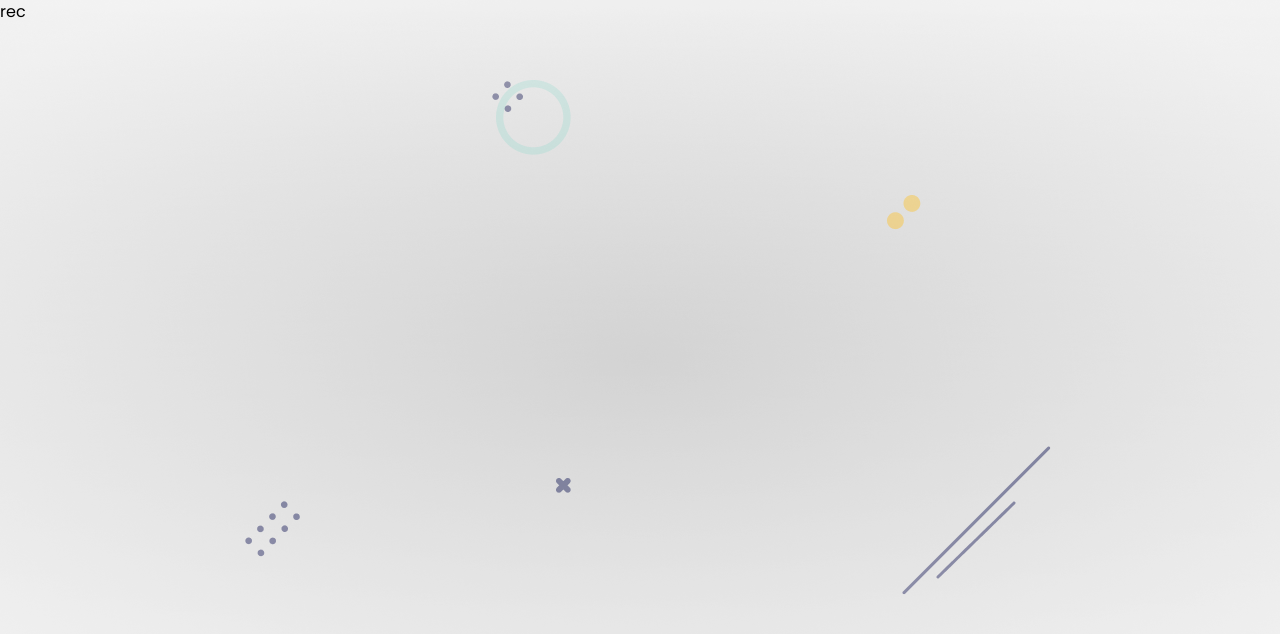
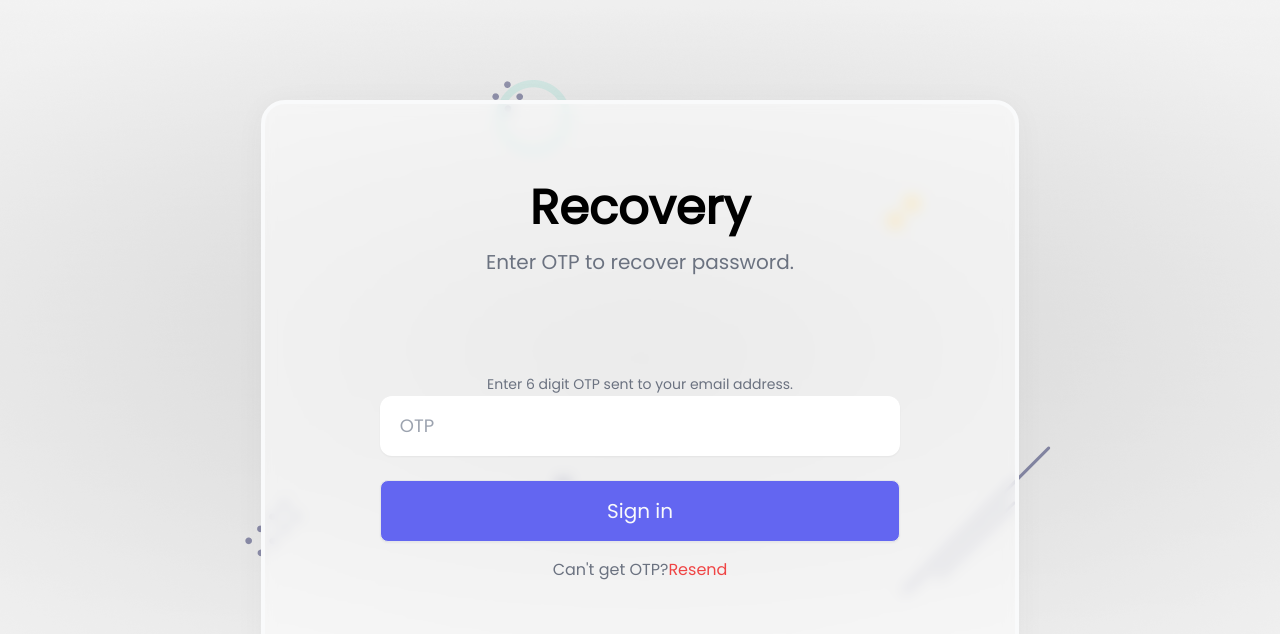
Before and after one commit to LVQT-ss/MERN_Login, a React (Create React App) app in the folder client/: page /recovery in a window 1280 px wide. Shown: the top 634 px of the page. Built offline with nearby package versions, Linux system fonts and the light colour scheme.

Commit message:
add Password and Recovery pass

```diff
--- a/client/src/components/Password.js
+++ b/client/src/components/Password.js
@@ -1,9 +1,58 @@
 import React from 'react'
+import { Link } from 'react-router-dom'
+import avatar from '../assets/profile.png'
+import { Toaster } from 'react-hot-toast'
+import { useFormik } from 'formik'
+import styles from '../styles/Username.module.css'
+import { passwordValidate } from '../helper/validate'
+
 
 export default function Password() {
+
+    const formik = useFormik({
+        initialValues : {
+          password : 'admin@123'
+        },
+        validate : passwordValidate,
+        validateOnBlur: false,
+        validateOnChange: false,
+        onSubmit : async values => {
+            console.log(values)
+
+        }
+      })
+
+
   return (
-    <div>
-      pass
+    <div className='container mx-auto'>
+
+        <Toaster position='top-center' reverseOrder={false}></Toaster>
+
+        <div className='flex justify-center items-center  h-screen'>
+            <div className={styles.glass}>
+                <div className='title flex flex-col items-center'>
+                    <h4 className='text-5xl font-bold'>hello</h4>
+                    <span className='py-4 text-xl w-2/3 text-center text-gray-500'>
+                    Explore more by connect with us
+                    </span>
+                </div>
+                <form className='py-1' onSubmit={formik.handleSubmit}>
+                    <div className='profile flex justify-center py-4'>
+                        <img src={avatar} className={styles.profile_img} alt='avatar'/>
+                    </div>
+                    <div className='textbox flex flex-col items-center gap-6'>
+                        <input {...formik.getFieldProps('password')} className={styles.textbox} type='text' placeholder='Password'/>
+                        <button className={styles.btn} type='submit'>Sign in</button>
+                    </div>
+                    <div className='text-center py-4'>
+                    <span className='text-gray-500'>Forgot Passsword ?
+                        <Link className='text-red-500' to="/recovery">Recover Now</Link>
+                        </span>
+                    </div>
+                </form>
+            </div>
+        </div>
+
     </div>
   )
 }
--- a/client/src/components/Recovery.js
+++ b/client/src/components/Recovery.js
@@ -1,9 +1,65 @@
 import React from 'react'
+// import { Link } from 'react-router-dom'
+// import avatar from '../assets/profile.png'
+import { Toaster } from 'react-hot-toast'
+import { useFormik } from 'formik'
+import styles from '../styles/Username.module.css'
+import { passwordValidate } from '../helper/validate'
+
 
 export default function Recovery() {
+
+    const formik = useFormik({
+        initialValues : {
+          password : 'admin@123'
+        },
+        validate : passwordValidate,
+        validateOnBlur: false,
+        validateOnChange: false,
+        onSubmit : async values => {
+            console.log(values)
+
+        }
+      })
+
+
   return (
-    <div>
-      rec
+    <div className='container mx-auto'>
+
+        <Toaster position='top-center' reverseOrder={false}></Toaster>
+
+        <div className='flex justify-center items-center  h-screen'>
+            <div className={styles.glass}>
+                <div className='title flex flex-col items-center'>
+                    <h4 className='text-5xl font-bold'>Recovery</h4>
+                    <span className='py-4 text-xl w-2/3 text-center text-gray-500'>
+                        Enter OTP to recover password.
+                    </span>
+                </div>
+                <form className='pt-20' onSubmit={formik.handleSubmit}>
+
+
+                    <div className='textbox flex flex-col items-center gap-6'>
+
+                      <div className='input text-center'>
+
+                    <span className='py-4 text-sm text-left text-gray-500'>
+                      Enter 6 digit OTP sent to your email address.
+                    </span>
+
+                        <input className={styles.textbox} type='text' placeholder='OTP'/>
+                      </div>
+                        <button className={styles.btn} type='submit'>Sign in</button>
+                    </div>
+                    <div className='text-center py-4'>
+                    <span className='text-gray-500'>Can't get OTP?
+                        <button className='text-red-500' >Resend</button>
+                        </span>
+                    </div>
+                </form>
+            </div>
+        </div>
+
     </div>
   )
 }
--- a/client/src/helper/validate.js
+++ b/client/src/helper/validate.js
@@ -4,6 +4,31 @@
 // validdate login page username
 export async function usernameValidate(values){
     const errors = usernameVerify({},values);
+    return errors;
+}
+
+// validate password
+export async function passwordValidate(values){
+    const errors = passwordVerify({},values);
+    return errors;
+}
+
+// NOTICE : validate spacing
+/** validate password  */
+function passwordVerify(errors = {}, values){
+    /* eslint-disable no-useless-escape */
+    const specialChars = /[`!@#$%^&*()_+\-=\[\]{};':"\\|,.<>\/?~]/;
+
+    if(!values.password){
+        errors.password = toast.error("Password Required...!");
+    } else if(values.password.includes(" ")){
+        errors.password = toast.error("Wrong Password...!");
+    }else if(values.password.length < 4){
+        errors.password = toast.error("Password must be more than 4 characters long");
+    }else if(!specialChars.test(values.password)){
+        errors.password = toast.error("Password must have special character");
+    }
+
     return errors;
 }
 
```
